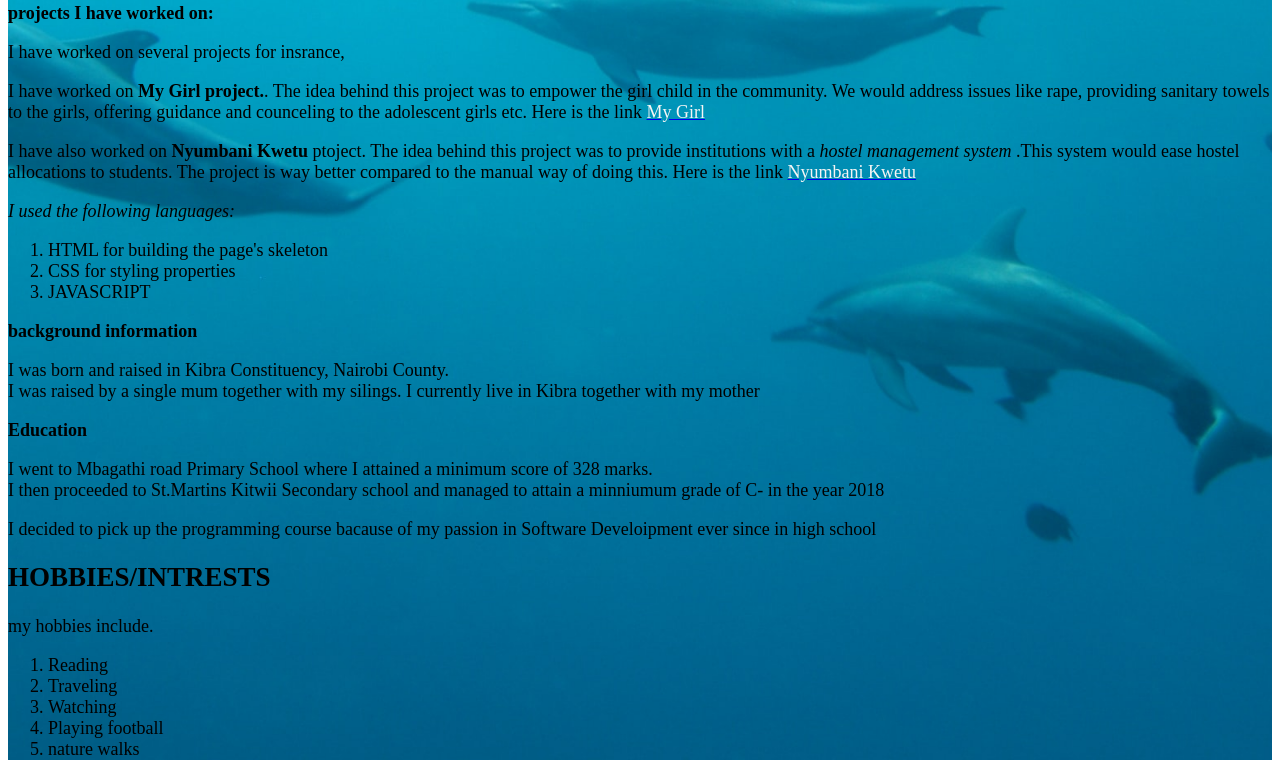
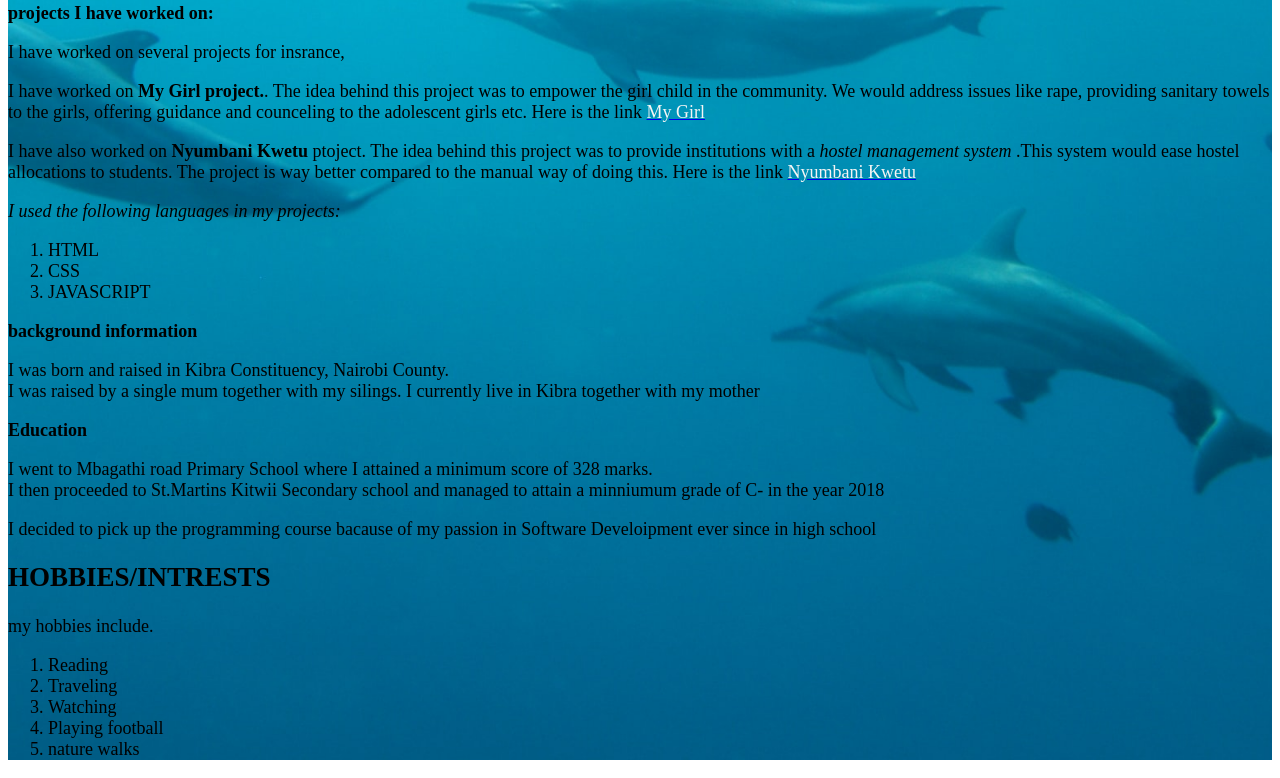
Before and after one commit to mornicamwende/my-portfolio, a plain HTML site: page index.html in a window 1280 px wide. Shown: the part 904-1682 px from the top of the page. Drawn offline with Linux system fonts and the light colour scheme.

```diff
--- a/index.html
+++ b/index.html
@@ -28,10 +28,10 @@
        <P>I have worked on several projects for insrance,</P>
        <p>I have worked on <strong>My Girl project.</strong>. The idea behind this project was to empower the girl child in the community. We would address issues like rape, providing sanitary towels to the girls, offering guidance and counceling to the adolescent girls etc. Here is the link <a href="https://mornicamwende.github.io/My-girl/"> <span class="link"> My Girl</span> </a> </p>
        <p>I have also worked on <strong>Nyumbani Kwetu</strong> ptoject. The idea behind this project was to provide institutions with a <em>hostel management system </em> .This system would ease hostel allocations to students. The project is way better compared to the manual way of doing this. Here is the link <a href="https://richardkefa.github.io/hostel-managment"> <span class="link"> Nyumbani Kwetu</span> </a> </p>
-       <em>I used the following languages:</em>
+       <em>I used the following languages in my projects:</em>
        <ol>
-           <li>HTML for building the page's skeleton</li>
-           <li>CSS for styling properties</li>
+           <li>HTML</li>
+           <li>CSS</li>
            <li>JAVASCRIPT</li>
        </ol>
 </div>
```
